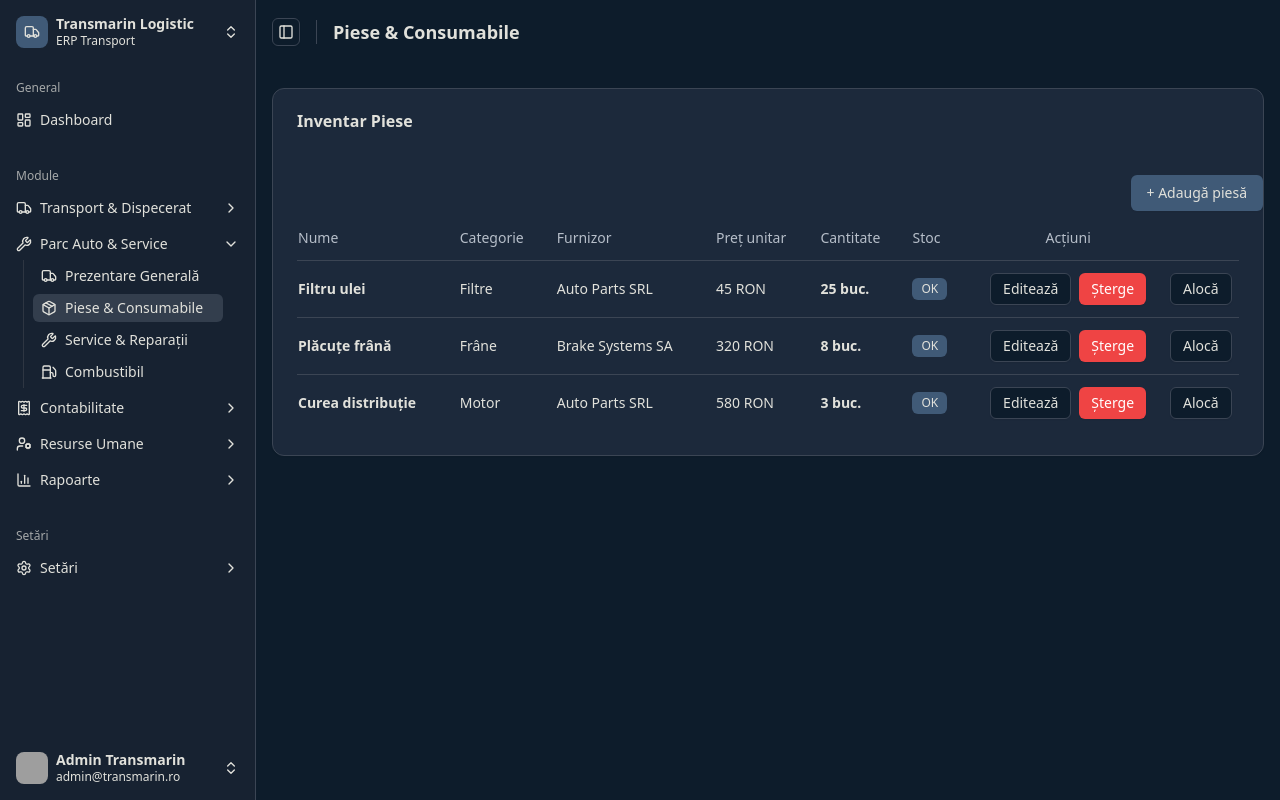
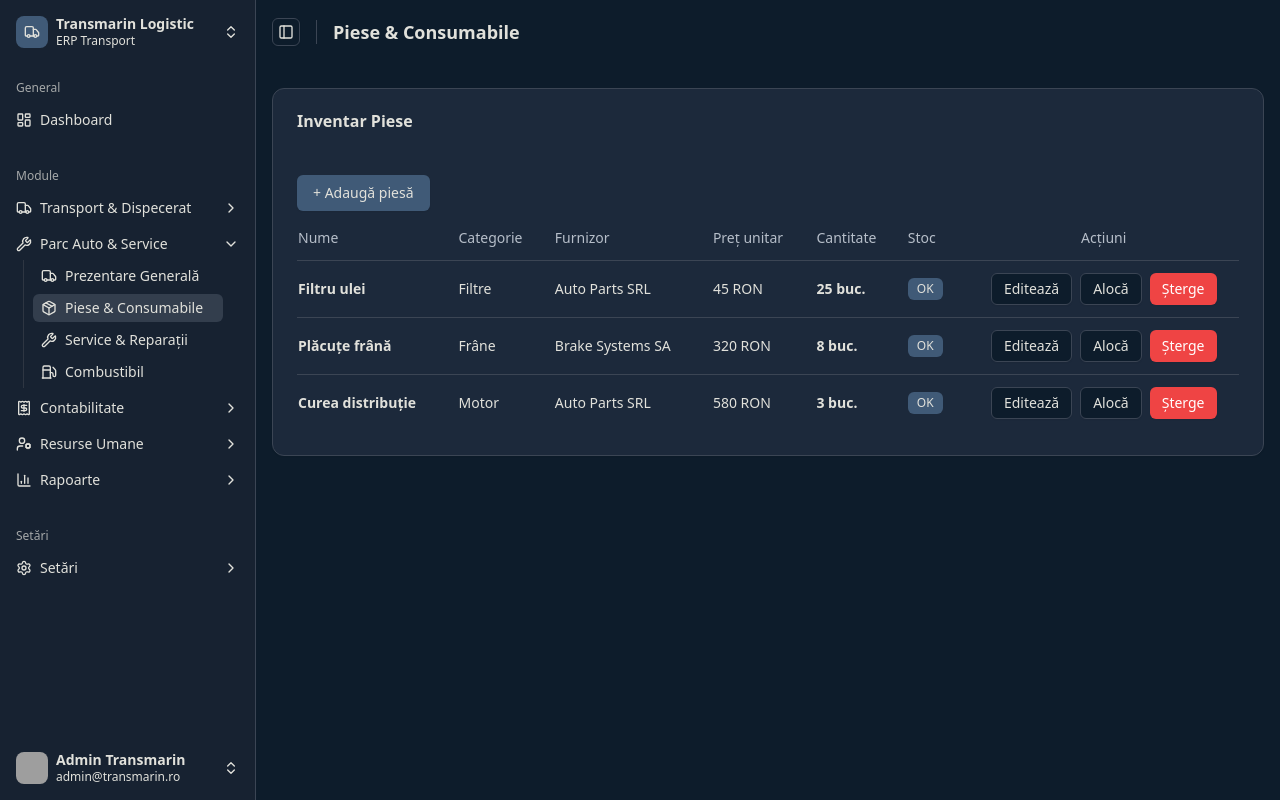
Before and after one commit to florinbadea046/Transmarin-Logistic, a React (Vite) app: page /fleet/parts in a window 1280 px wide. Built offline with nearby package versions, Linux system fonts and the light colour scheme; sample sign-in values are in the browser's storage; grey boxes are pictures that could not be loaded.

Commit message:
feat/fleet-parts-crud

```diff
--- a/src/modules/fleet/components/PartsCRUD.tsx
+++ b/src/modules/fleet/components/PartsCRUD.tsx
@@ -11,6 +11,7 @@ import {
     DialogFooter,
 } from "@/components/ui/dialog";
 import { STORAGE_KEYS } from "@/data/mock-data";
+import { getCollection } from "@/utils/local-storage";
 import type { Part } from "@/modules/fleet/types";
 import { AllocatePart } from "@/modules/fleet/components/AllocatePart";
 
@@ -30,8 +31,7 @@ export function PartsCRUD() {
     const [form, setForm] = useState<Omit<Part, "id">>(emptyForm);
 
     useEffect(() => {
-        const raw = localStorage.getItem(STORAGE_KEYS.parts);
-        if (raw) setParts(JSON.parse(raw));
+        setParts(getCollection<Part>(STORAGE_KEYS.parts));
     }, []);
 
     const save = (updated: Part[]) => {
@@ -74,7 +74,7 @@ export function PartsCRUD() {
 
     return (
         <div>
-            <div className="flex justify-end mb-4">
+            <div className="flex justify-start mb-4 px-6">
                 <Button onClick={() => handleOpen()}>+ Adaugă piesă</Button>
             </div>
 
@@ -116,15 +116,9 @@ export function PartsCRUD() {
                                                 <Button size="sm" variant="outline" onClick={() => handleOpen(part)}>
                                                     Editează
                                                 </Button>
+                                                <AllocatePart part={part} />
                                                 <Button size="sm" variant="destructive" onClick={() => handleDelete(part.id)}>
                                                     Șterge
-                                                </Button>
-                                            </div>
-                                        </td>
-                                        <td className="py-3">
-                                            <div className="flex gap-2 items-center justify-center">
-                                                <Button size="sm" variant="outline" onClick={() => setOpen(true)}>
-                                                    Alocă
                                                 </Button>
                                             </div>
                                         </td>
```
